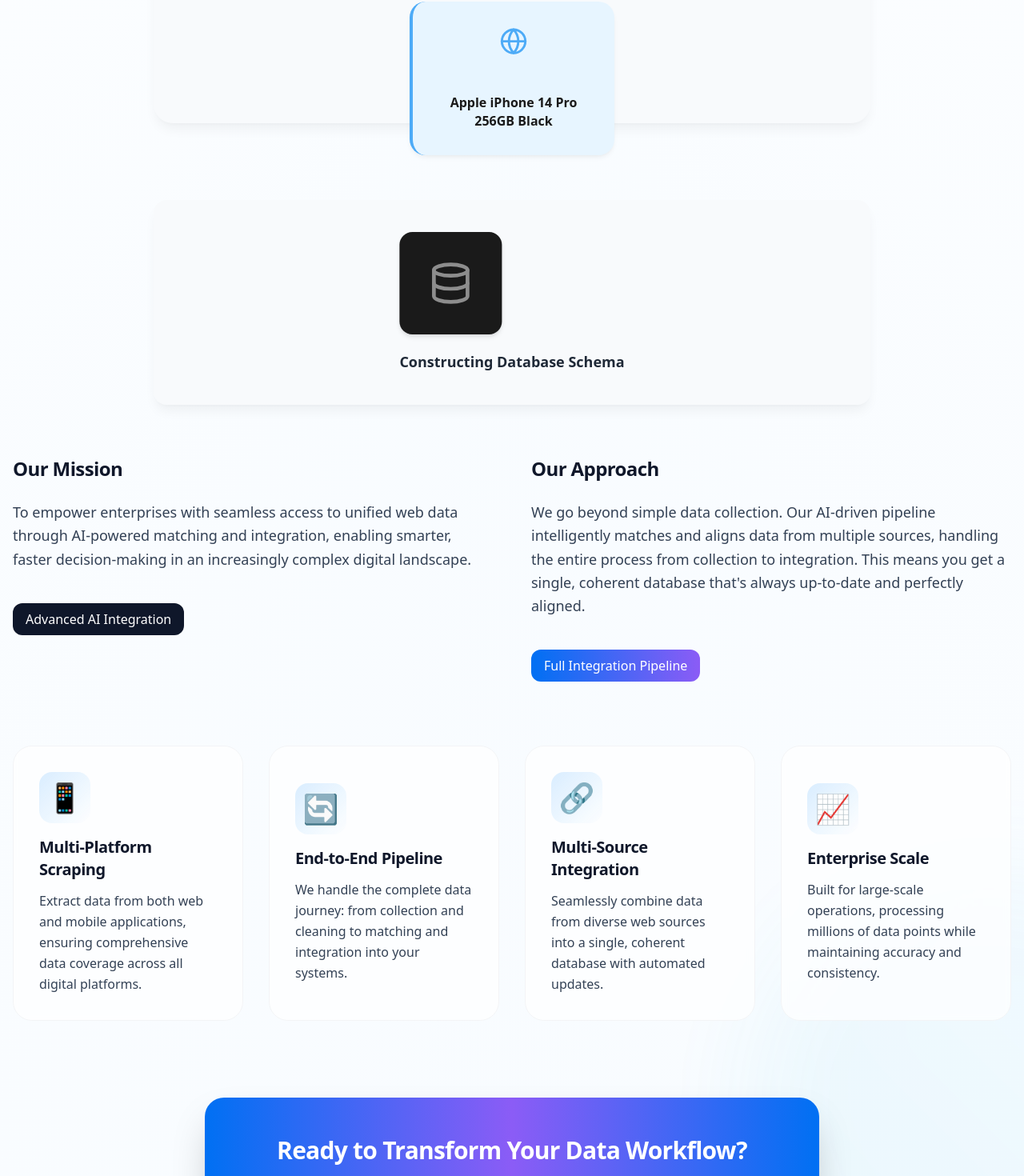
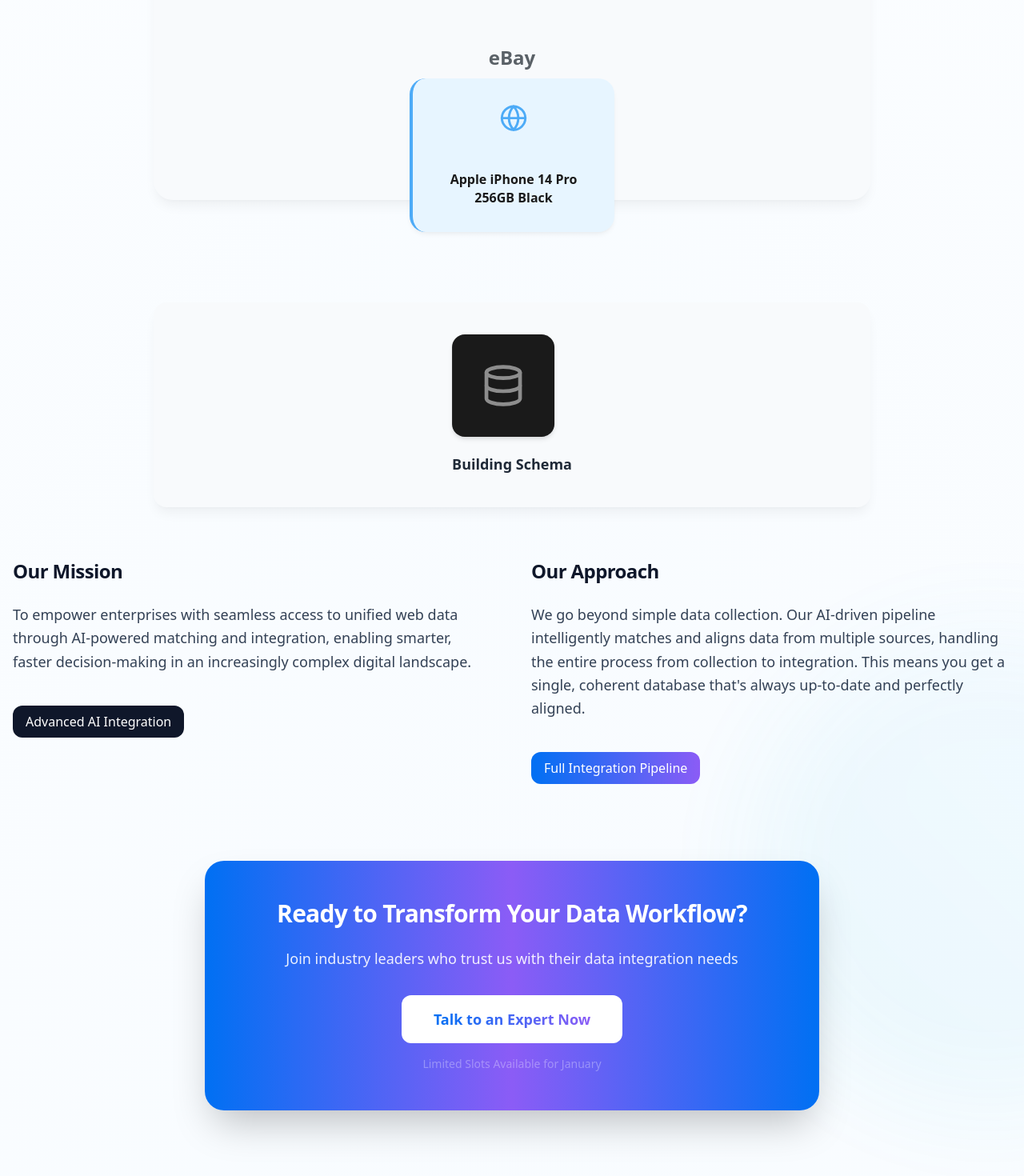
Before and after one commit to icebergdata-io/web, a React (Vite) app: page / in a window 1280 px wide. Shown: the part 3156-4626 px from the top of the page at 80% size. Built offline with nearby package versions, Linux system fonts and the light colour scheme.

Commit message:
fix: remove duplicate features section and improve popup functionality

```diff
--- a/scripts/database-construction.jsx
+++ b/scripts/database-construction.jsx
@@ -57,9 +57,9 @@ const DatabaseConstructionAnimation = () => {
           )}
         </div>
         <div className="stage-description">
-          {stage === 0 && 'Constructing Database Schema'}
-          {stage === 1 && 'Populating Data Records'}
-          {stage === 2 && 'Normalizing Relations'}
+          {stage === 0 && 'Building Schema'}
+          {stage === 1 && 'Adding Records'}
+          {stage === 2 && 'Normalizing '}
         </div>
       </div>
     </div>
--- a/src/components/About.jsx
+++ b/src/components/About.jsx
@@ -228,9 +228,9 @@ const About = () => {
     event.preventDefault();
     // Map feature titles to their corresponding popup types
     const featureTypeMap = {
-      'multiplatformscraping': 'entityMatching',
-      'endtoendpipeline': 'pipeline',
-      'multisourceintegration': 'dataAlignment',
+      'multi-platformscraping': 'entityMatching',
+      'end-to-endpipeline': 'pipeline',
+      'multi-sourceintegration': 'dataAlignment',
       'enterprisescale': 'aiIntegration'
     };
 
@@ -244,16 +244,42 @@ const About = () => {
         });
       }
     } else {
-      // Convert type to lowercase and remove spaces
-      const normalizedType = type.toLowerCase().replace(/\s+/g, '');
-      // Use the mapped type if it exists, otherwise use the original type
-      const mappedType = featureTypeMap[normalizedType];
-      if (mappedType && popupContent[mappedType]) {
+      // If it's a direct popup type (like 'entityMatching'), use it directly
+      if (popupContent[type]) {
         setPopup({
-          type: mappedType,
+          type: type,
           position: null
         });
+      } else {
+        // Convert spaces to dashes and lowercase for consistent mapping
+        const normalizedType = type.toLowerCase().replace(/\s+/g, '-');
+        const mappedType = featureTypeMap[normalizedType];
+        if (mappedType && popupContent[mappedType]) {
+          setPopup({
+            type: mappedType,
+            position: null
+          });
+        }
       }
+    }
+  };
+
+  // Update the feature button click handler
+  const handleFeatureClick = (feature, event) => {
+    event.preventDefault();
+    const featureTypeMap = {
+      'Multi-Platform Scraping': 'entityMatching',
+      'End-to-End Pipeline': 'pipeline',
+      'Multi-Source Integration': 'dataAlignment',
+      'Enterprise Scale': 'aiIntegration'
+    };
+
+    const mappedType = featureTypeMap[feature.title];
+    if (mappedType) {
+      setPopup({
+        type: mappedType,
+        position: null
+      });
     }
   };
 
@@ -285,7 +311,7 @@ const About = () => {
                 <h3 className="text-xl font-bold text-dark-900 mb-3">{feature.title}</h3>
                 <p className="text-dark-700 mb-4">{feature.description}</p>
                 <button
-                  onClick={(e) => handlePopupClick(feature.title.toLowerCase().replace(/\s+/g, ''), e)}
+                  onClick={(e) => handleFeatureClick(feature, e)}
                   className="text-primary-600 hover:text-primary-700 font-medium"
                 >
                   Learn More →
@@ -333,9 +359,13 @@ const About = () => {
         </div>
 
         <div className="text-center mb-16">
-          <div className="max-w-4xl mx-auto">
-            <DataIntegrationAnimation />
-            <DatabaseConstructionAnimation />
+          <div className="max-w-4xl mx-auto flex flex-col items-center justify-center">
+            <div className="w-full flex justify-center">
+              <DataIntegrationAnimation />
+            </div>
+            <div className="w-full flex justify-center">
+              <DatabaseConstructionAnimation />
+            </div>
           </div>
         </div>
 
@@ -368,22 +398,6 @@ const About = () => {
               </button>
             </div>
           </div>
-        </div>
-
-        <div className="grid md:grid-cols-2 lg:grid-cols-4 gap-8">
-          {features.map((feature, index) => (
-            <button
-              key={index}
-              onClick={(e) => handlePopupClick(`feature-${index}`, e)}
-              className="text-left group bg-white/70 backdrop-blur-sm p-8 rounded-3xl hover:bg-white transition-all duration-300 hover:shadow-xl border border-gray-100"
-            >
-              <div className="text-4xl mb-4 bg-gradient-to-br from-primary-100 to-transparent w-16 h-16 rounded-2xl flex items-center justify-center group-hover:scale-110 transition-transform duration-300">
-                {feature.icon}
-              </div>
-              <h3 className="text-xl font-display font-bold text-dark-900 mb-3">{feature.title}</h3>
-              <p className="text-dark-700 leading-relaxed">{feature.description}</p>
-            </button>
-          ))}
         </div>
 
         <div className="mt-24 text-center">
```
